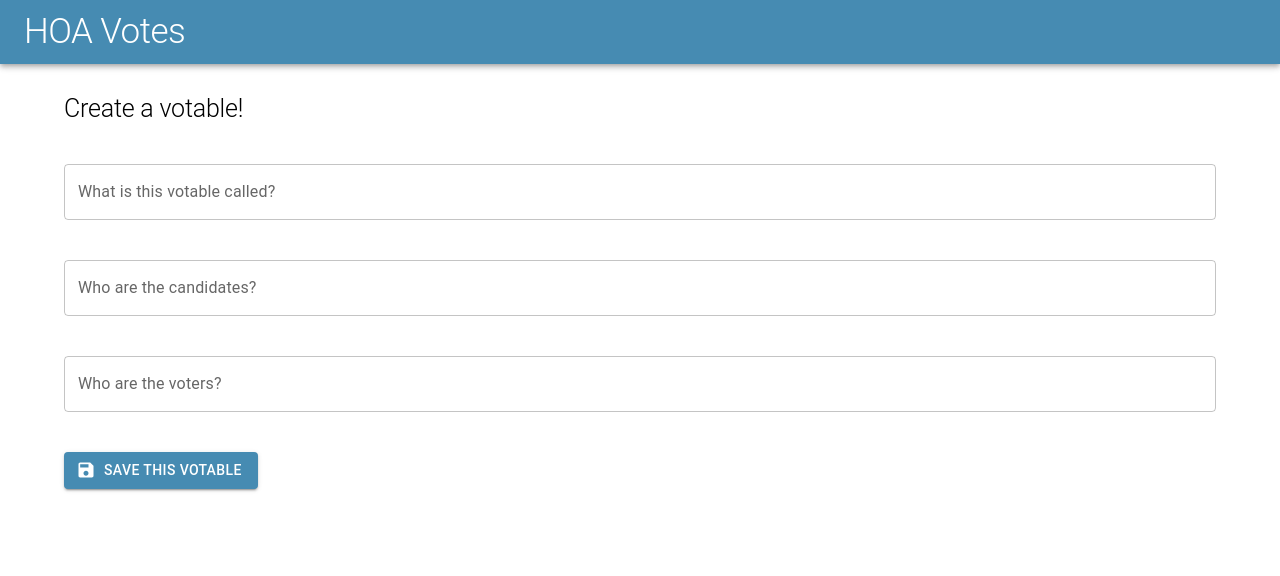
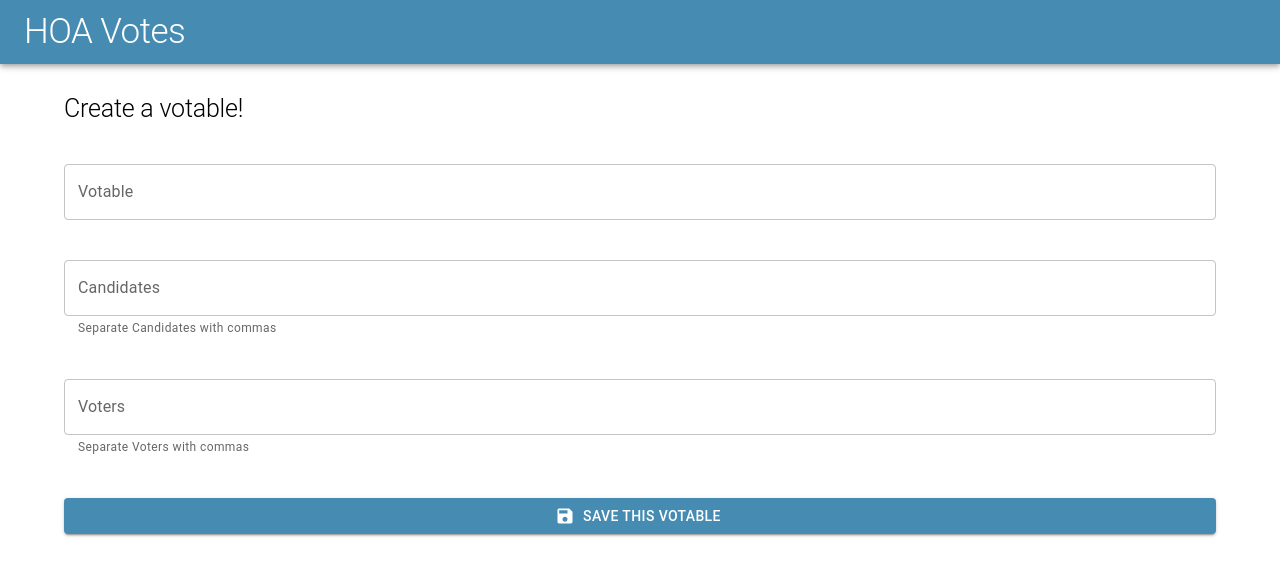
Before and after one commit to JamesMitofsky/Community-Votes, a React (Create React App) app: page / in a window 1280 px wide. Shown: the top 576 px of the page. Built offline with nearby package versions, Linux system fonts and the light colour scheme.

Commit message:
Build basic input form for votes

```diff
--- a/src/App.js
+++ b/src/App.js
@@ -6,7 +6,7 @@ import { createTheme } from "@mui/material/styles";
 import { Box, Container } from "@mui/material";
 
 export default function App() {
-  const categories = ["votable", "candidate", "voter"];
+  const categories = ["Votable", "Candidates", "Voters"];
 
   return (
     <div className="App">
--- /dev/null
+++ b/src/components/FormControlledInputs.jsx
@@ -0,0 +1,17 @@
+import { FormControl, TextField, Grid } from "@mui/material";
+
+export default function FormControlledInputs({ category }) {
+  const helperText =
+    category !== "Votable" ? `Separate ${category} with commas` : null;
+  return (
+    <Grid item xs={12}>
+      <FormControl fullWidth>
+        <TextField
+          fullWidth
+          helperText={helperText}
+          label={category}
+        ></TextField>
+      </FormControl>
+    </Grid>
+  );
+}
--- a/src/components/ManageCards.jsx
+++ b/src/components/ManageCards.jsx
@@ -1,10 +1,14 @@
 import { Grid, Button, Typography } from "@mui/material";
-import ManageCard from "./ManageCard.jsx";
+import FormControlledInputs from "./FormControlledInputs.jsx";
 import SaveIcon from "@mui/icons-material/Save";
 
 export default function ManageCards({ categories }) {
+  function handleSubmit() {
+    alert("we've logged your vote!");
+  }
+
   let builtCards = categories.map((category) => {
-    return <ManageCard category={category} />;
+    return <FormControlledInputs category={category} />;
   });
 
   return (
@@ -22,7 +26,13 @@ export default function ManageCards({ categories }) {
       </Grid>
       {builtCards}
       <Grid item xs={12}>
-        <Button item startIcon={<SaveIcon />} variant="contained">
+        <Button
+          onClick={handleSubmit}
+          fullWidth
+          item
+          startIcon={<SaveIcon />}
+          variant="contained"
+        >
           Save this votable
         </Button>
       </Grid>
```
